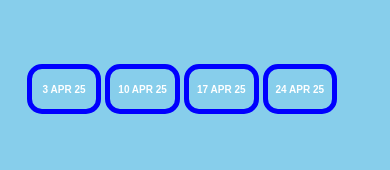
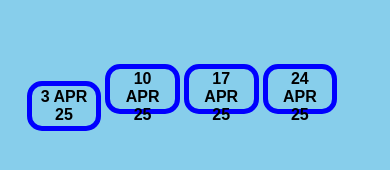
Before and after one commit to andydick1947/PLNewStyle, a plain HTML site: page resAPR.html in a window 390 px wide. Drawn offline with Linux system fonts and the light colour scheme.

Commit message:
newstyle fix

```diff
--- a/res-bar.css
+++ b/res-bar.css
@@ -68,24 +68,26 @@ h1{
   }
 #vid1{
   width:75%;
-}/**/
+}
 
-@media only screen and (min-width: 300px) and (max-width: 1200px){
+@media only screen and (min-width: 600px) and (max-width: 1000px){
     .butn{
-     width: 30%;
+     width: 25%;
     }
     .my-grid1{
-      margin-top:0%;
-     }#vid1{
+      margin-top:10%;
+     }
+    #vid1{
       width:90%;
     }
-    @media only screen and (min-width: 50px) and (max-width: 300px){
+  }
+    @media only screen and (min-width: 50px) and (max-width: 590px){
       .butn{
-        width: 40px;
-        font-size: 30px;
+        width: 30%;
+        font-size: 12px;
        }
        .my-grid1{
-        margin-top:0%;
+        margin-top:8%;
        }
        #vid1{
         width:100%;
@@ -99,5 +101,3 @@ h1{
         font-size: 10px;
       }
       }
-
-}
--- a/resAPR.html
+++ b/resAPR.html
@@ -31,6 +31,8 @@ if (myResults[ii][2]=="1"){
 bt="butn".concat(x);
 document.getElementById(bt).style.backgroundColor="skyblue";
 document.getElementById(bt).style.borderColor="blue";
+document.getElementById(bt).style.color="black";
+document.getElementById(bt).style.fontSize="16px";
 }
  let z="butn".concat(x);
  let y=document.getElementById(z);
```
Also changed, not shown: resAUG.html (+2 -0 lines), resDEC.html (+2 -0 lines), resFEB.html (+2 -0 lines), resJAN.html (+2 -0 lines), resJUL.html (+2 -0 lines), resJUN.html (+2 -0 lines), resMAR.html (+2 -0 lines), resMAY.html (+2 -0 lines), resNOV.html (+2 -0 lines), resOCT.html (+2 -0 lines), resSEP.html (+2 -0 lines).
